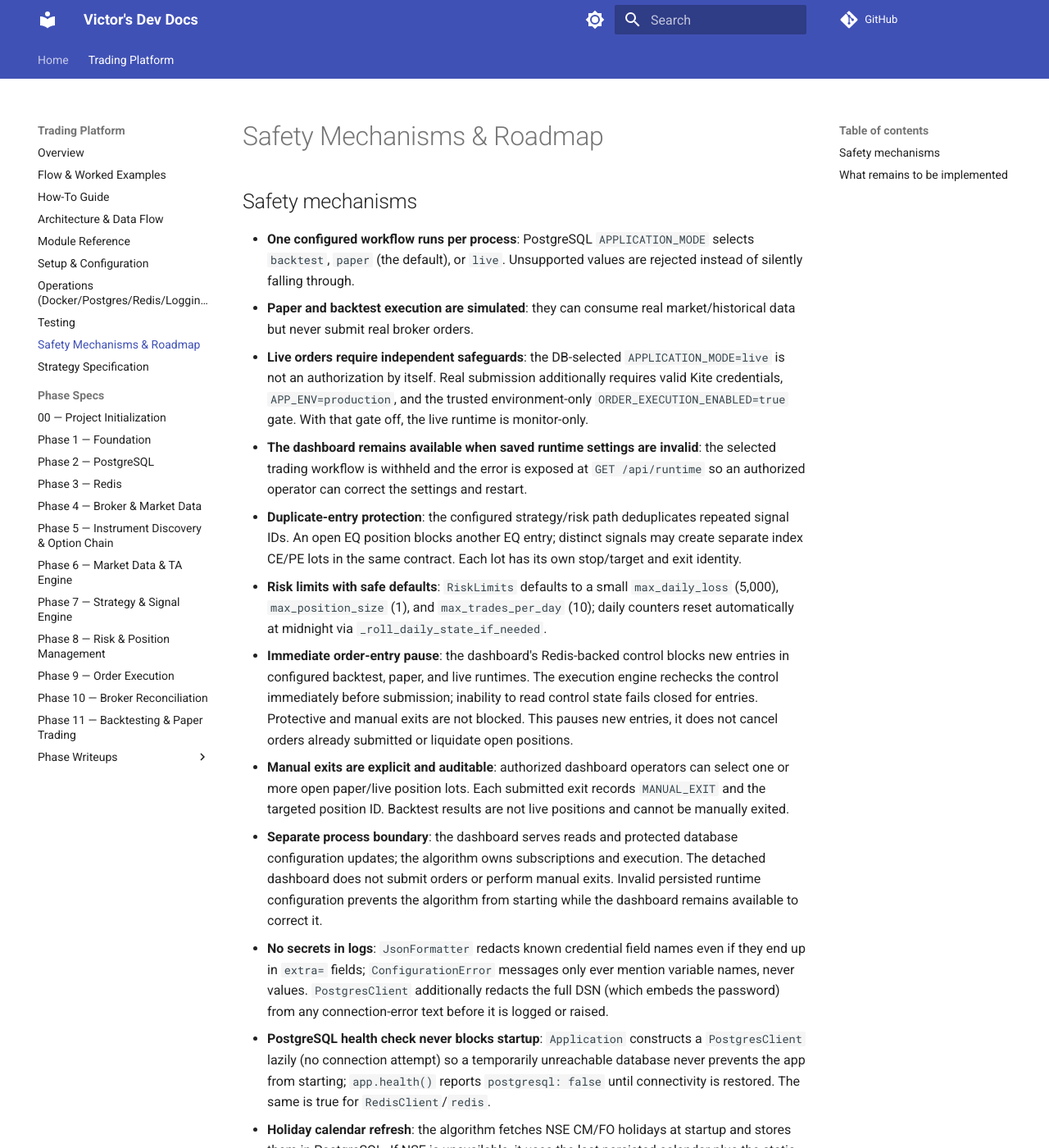
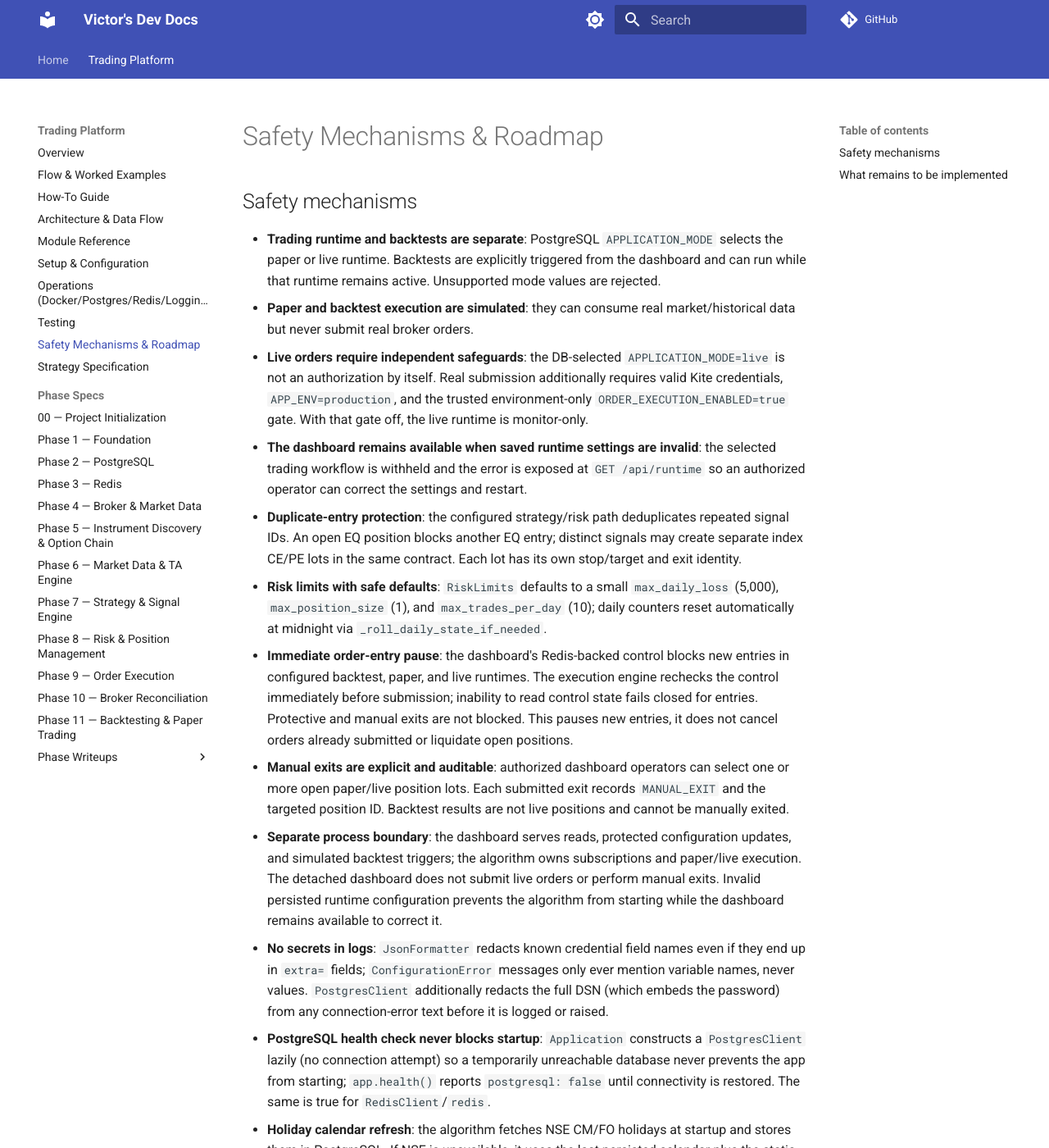
Before and after one commit to VictorG1422/docs, an MkDocs documentation site: the page built from docs/trading-platform/safety-and-limitations.md, in a window 1280 px wide and 1400 px high. Shown: the whole window at 82% size. Built offline with MkDocs 1.6.1 and Material for MkDocs 9.7.7, drawn with Linux system fonts in a browser that asks for light colours; comment, search, counter and statistics services are not loaded.

Commit message:
Document dashboard-triggered backtests
Update setup, workflow, safety, and how-to documentation for explicit UI-triggered backtest runs.

```diff
--- a/docs/trading-platform/safety-and-limitations.md
+++ b/docs/trading-platform/safety-and-limitations.md
@@ -2,9 +2,10 @@
 
 ## Safety mechanisms
 
-- **One configured workflow runs per process**: PostgreSQL
-  `APPLICATION_MODE` selects `backtest`, `paper` (the default), or `live`.
-  Unsupported values are rejected instead of silently falling through.
+- **Trading runtime and backtests are separate**: PostgreSQL
+  `APPLICATION_MODE` selects the paper or live runtime. Backtests are
+  explicitly triggered from the dashboard and can run while that runtime
+  remains active. Unsupported mode values are rejected.
 - **Paper and backtest execution are simulated**: they can consume real
   market/historical data but never submit real broker orders.
 - **Live orders require independent safeguards**: the DB-selected
@@ -35,11 +36,12 @@
   operators can select one or more open paper/live position lots. Each
   submitted exit records `MANUAL_EXIT` and the targeted position ID.
   Backtest results are not live positions and cannot be manually exited.
-- **Separate process boundary**: the dashboard serves reads and protected
-  database configuration updates; the algorithm owns subscriptions and
-  execution. The detached dashboard does not submit orders or perform
-  manual exits. Invalid persisted runtime configuration prevents the
-  algorithm from starting while the dashboard remains available to correct it.
+- **Separate process boundary**: the dashboard serves reads, protected
+  configuration updates, and simulated backtest triggers; the algorithm owns
+  subscriptions and paper/live execution. The detached dashboard does not
+  submit live orders or perform manual exits. Invalid persisted runtime
+  configuration prevents the algorithm from starting while the dashboard
+  remains available to correct it.
 - **No secrets in logs**: `JsonFormatter` redacts known credential field
   names even if they end up in `extra=` fields; `ConfigurationError`
   messages only ever mention variable names, never values.
```
Also changed, not shown: docs/trading-platform/flow-and-examples.md (+6 -5 lines), docs/trading-platform/how-to.md (+5 -1 lines), docs/trading-platform/setup.md (+2 -2 lines).
